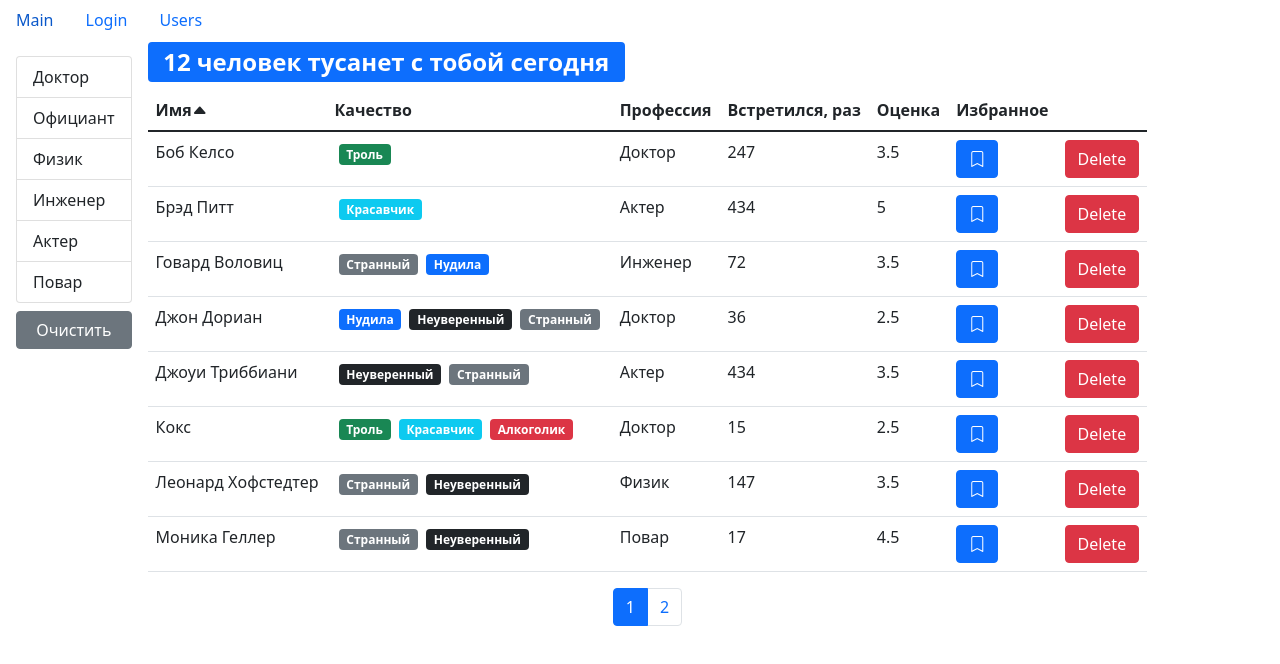
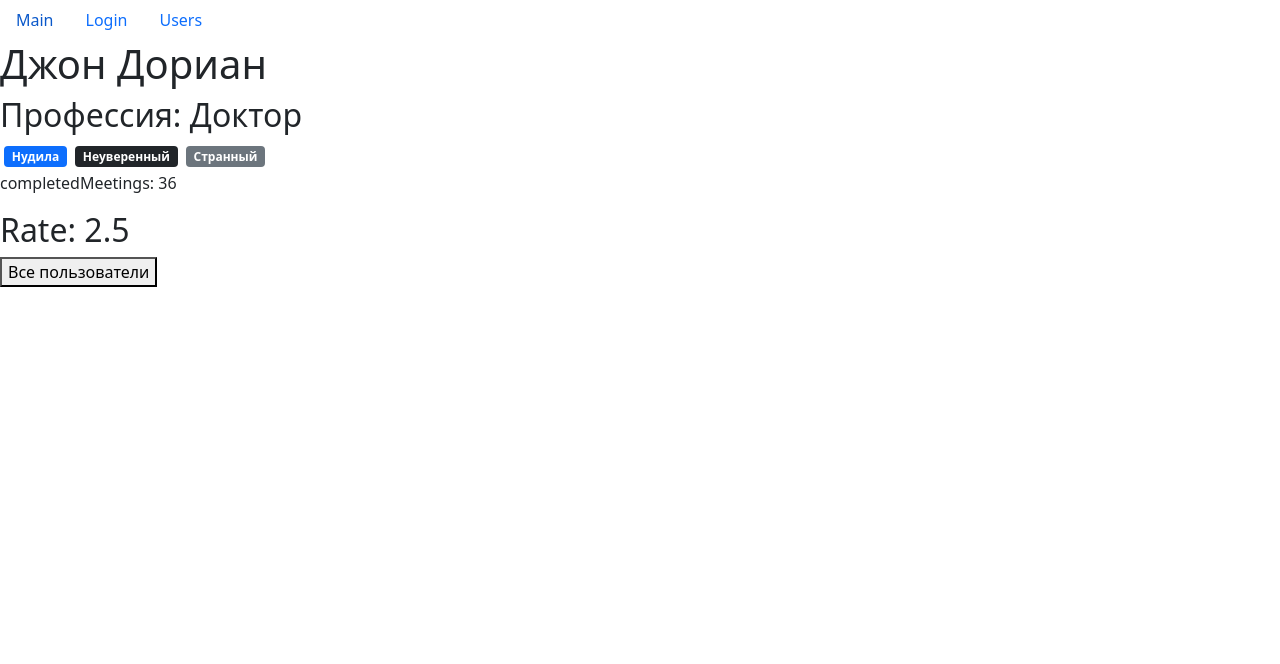
Before and after one commit to FelliniFeed/Course-project, a React (Create React App) app: page /users/67rdca3eeb7f6fgeed471815 in a window 1280 px wide. Shown: the top 664 px of the page. Built offline with nearby package versions, Linux system fonts and the light colour scheme.

Commit message:
add a searchQuery and userPage with userList

```diff
--- a/src/components/App.js
+++ b/src/components/App.js
@@ -1,13 +1,21 @@
 import React from "react";
-import { Route } from "react-router-dom";
+import { Route, Switch } from "react-router-dom";
 import NavBar from "./navBar";
 import Users from "./users";
+import MainPage from "./mainPage";
+import Login from "./login";
 
 const App = () => {
     return (
         <div>
             <NavBar/>
-            <Route path="/users" component={Users}/>
+            <Switch>
+                <Route path="/users/:userId?" component={Users}/>
+                <Route path="/users" component={Users}/>
+                <Route path="/login" component={Login}/>
+                <Route path="/" component={MainPage}/>
+            </Switch>
+
         </div>
     );
 };
--- /dev/null
+++ b/src/components/login.jsx
@@ -0,0 +1,9 @@
+import React from "react";
+
+const Login = () => {
+    return (
+        <h1>Login</h1>
+    );
+};
+
+export default Login;
--- /dev/null
+++ b/src/components/mainPage.jsx
@@ -0,0 +1,9 @@
+import React from "react";
+
+const MainPage = () => {
+    return (
+        <h1>Main Page</h1>
+    );
+};
+
+export default MainPage;
--- a/src/components/user.jsx
+++ b/src/components/user.jsx
@@ -2,6 +2,7 @@ import React from "react";
 import Qualitie from "./qualitie";
 import BookMark from "./bookmark";
 import PropTypes from "prop-types";
+import { NavLink } from "react-router-dom";
 
 const User = ({
     name,
@@ -17,7 +18,7 @@ const User = ({
     return (
         <>
             <tr>
-                <td>{name}</td>
+                <NavLink to="users/:userId">{name}</NavLink>
                 <td>
                     {qualities.map((qualitie) => (
                         <Qualitie key={qualitie._id} {...qualitie} />
--- /dev/null
+++ b/src/components/userPage.jsx
@@ -0,0 +1,36 @@
+import React, { useState, useEffect } from "react";
+import api from "../api";
+import { useHistory } from "react-router-dom";
+import QualitiesList from "./qualitiesList";
+import PropType from "prop-types";
+
+const UserPage = ({ userId }) => {
+    const history = useHistory();
+    const [user, setUser] = useState();
+    useEffect(() => {
+        api.users.getById(userId).then((data) => setUser(data));
+    });
+    const handleClick = () => {
+        history.push("/users");
+    };
+    if (user) {
+        return (
+            <div>
+                <h1>{user.name}</h1>
+                <h2>Профессия: {user.profession.name}</h2>
+                <QualitiesList qualities={user.qualities}/>
+                <p>completedMeetings: {user.completedMeetings}</p>
+                <h2>Rate: {user.rate}</h2>
+                <button onClick={handleClick}>Все пользователи</button>
+            </div>
+        );
+    } else {
+        return <h1>Loading</h1>;
+    }
+};
+
+UserPage.propType = {
+    userId: PropType.string.isRequired
+};
+
+export default UserPage;
--- a/src/components/users.jsx
+++ b/src/components/users.jsx
@@ -1,117 +1,17 @@
-import React, { useState, useEffect } from "react";
-import { paginate } from "../utils/paginate";
-import Pagination from "./pagination";
-import GroupList from "./groupList";
-import PropTypes from "prop-types";
-import api from "../api";
-import SearchStatuis from "./searchStatus";
-import UsersTable from "./usersTable";
-import _ from "lodash";
+import React from "react";
+import { useParams } from "react-router-dom";
+import UserPage from "./userPage";
+import UsersList from "./usersList";
 
 const Users = () => {
-    const pageSize = 8;
-
-    const [currentPage, setCurrentPage] = useState(1);
-    const [professions, setProfessions] = useState();
-    const [selectedProf, setSelectedProf] = useState();
-    const [sortBy, setSortBy] = useState({ path: "name", order: "asc" });
-
-    const [users, setUsers] = useState();
-
-    useEffect(() => {
-        api.users.fetchAll().then((data) => setUsers(data));
-    }, []);
-
-    const handleDelete = (userId) =>
-        setUsers(users.filter((user) => user._id !== userId));
-
-    const handleToggleBookmark = (id) => {
-        setUsers(
-            users.map((user) => {
-                if (user._id === id) {
-                    return { ...user, bookmark: !user.bookmark };
-                }
-                return user;
-            })
-        );
-    };
-
-    useEffect(() => {
-        api.professions.fetchAll().then((data) => setProfessions(data));
-    }, []);
-
-    useEffect(() => {
-        setCurrentPage(1);
-    }, [selectedProf]);
-
-    const handleProfessionSelect = (item) => {
-        setSelectedProf(item);
-    };
-
-    const handlePageChange = (pageIndex) => {
-        setCurrentPage(pageIndex);
-    };
-
-    const handleSort = (item) => {
-        setSortBy(item);
-    };
-
-    if (users) {
-        const filteredUsers = selectedProf
-            ? users.filter(
-                (user) =>
-                    JSON.stringify(user.profession) ===
-                    JSON.stringify(selectedProf)
-            )
-            : users;
-
-        const count = filteredUsers.length;
-        const sortUsers = _.orderBy(filteredUsers, [sortBy.path], [sortBy.order]);
-        const userCrop = paginate(sortUsers, currentPage, pageSize);
-        const clearFilter = () => {
-            setSelectedProf();
-        };
-
-        return (
-            <div className="d-flex">
-                {professions && (
-                    <div className="d-flex flex-column flex-shrink-0 p-3">
-                        <GroupList
-                            selectedItem = {selectedProf}
-                            items = {professions}
-                            onItemSelect = {handleProfessionSelect}
-                        />
-                        <button className="btn btn-secondary mt-2" onClick={clearFilter}>Очистить</button>
-                    </div>
-                )}
-                <div className="d-flex flex-column">
-                    <SearchStatuis length={count} />
-                    {count > 0 && (
-                        <UsersTable
-                            users={userCrop}
-                            onSort={handleSort}
-                            selectedSort={sortBy}
-                            onDelete={handleDelete}
-                            onToggleBookmark={handleToggleBookmark}
-                        />
-                    )}
-                    <div className="d-flex justify-content-center">
-                        <Pagination
-                            itemsCount={count}
-                            pageSize={pageSize}
-                            currentPage={currentPage}
-                            onPageChange={handlePageChange}
-                        />
-                    </div>
-                </div>
-            </div>
-        );
-    }
-    return "loading";
-};
-
-Users.propTypes = {
-    users: PropTypes.array
+    const params = useParams();
+    const { userId } = params;
+    console.log(userId);
+    return (
+        <>
+            {userId ? <UserPage userId={userId}/> : <UsersList/>}
+        </>
+    );
 };
 
 export default Users;
--- /dev/null
+++ b/src/components/usersList.jsx
@@ -0,0 +1,119 @@
+import React, { useState, useEffect } from "react";
+import { paginate } from "../utils/paginate";
+import Pagination from "./pagination";
+import GroupList from "./groupList";
+import PropTypes from "prop-types";
+import api from "../api";
+import SearchStatuis from "./searchStatus";
+import UsersTable from "./usersTable";
+import _ from "lodash";
+
+const UsersList = () => {
+    const pageSize = 8;
+
+    const [currentPage, setCurrentPage] = useState(1);
+    const [professions, setProfessions] = useState();
+    const [selectedProf, setSelectedProf] = useState();
+    const [sortBy, setSortBy] = useState({ path: "name", order: "asc" });
+    const [searchQuery, setSearchQuery] = useState("");
+
+    const [users, setUsers] = useState();
+
+    useEffect(() => {
+        api.users.fetchAll().then((data) => setUsers(data));
+    }, []);
+
+    const handleDelete = (userId) =>
+        setUsers(users.filter((user) => user._id !== userId));
+
+    const handleToggleBookmark = (id) => {
+        setUsers(
+            users.map((user) => {
+                if (user._id === id) {
+                    return { ...user, bookmark: !user.bookmark };
+                }
+                return user;
+            })
+        );
+    };
+
+    useEffect(() => {
+        api.professions.fetchAll().then((data) => setProfessions(data));
+    }, []);
+
+    useEffect(() => {
+        setCurrentPage(1);
+    }, [selectedProf, searchQuery]);
+
+    const handleProfessionSelect = (item) => {
+        if (searchQuery !== "") setSearchQuery("");
+        setSelectedProf(item);
+    };
+
+    const handlePageChange = (pageIndex) => {
+        setCurrentPage(pageIndex);
+    };
+
+    const handleSort = (item) => {
+        setSortBy(item);
+    };
+
+    if (users) {
+        const filteredUsers = selectedProf
+            ? users.filter(
+                (user) =>
+                    JSON.stringify(user.profession) ===
+                    JSON.stringify(selectedProf)
+            )
+            : users;
+
+        const count = filteredUsers.length;
+        const sortUsers = _.orderBy(filteredUsers, [sortBy.path], [sortBy.order]);
+        const userCrop = paginate(sortUsers, currentPage, pageSize);
+        const clearFilter = () => {
+            setSelectedProf();
+        };
+
+        return (
+            <div className="d-flex">
+                {professions && (
+                    <div className="d-flex flex-column flex-shrink-0 p-3">
+                        <GroupList
+                            selectedItem = {selectedProf}
+                            items = {professions}
+                            onItemSelect = {handleProfessionSelect}
+                        />
+                        <button className="btn btn-secondary mt-2" onClick={clearFilter}>Очистить</button>
+                    </div>
+                )}
+                <div className="d-flex flex-column">
+                    <SearchStatuis length={count} />
+                    {count > 0 && (
+                        <UsersTable
+                            users={userCrop}
+                            onSort={handleSort}
+                            selectedSort={sortBy}
+                            onDelete={handleDelete}
+                            onToggleBookmark={handleToggleBookmark}
+                        />
+                    )}
+                    <div className="d-flex justify-content-center">
+                        <Pagination
+                            itemsCount={count}
+                            pageSize={pageSize}
+                            currentPage={currentPage}
+                            onPageChange={handlePageChange}
+                        />
+                    </div>
+                </div>
+            </div>
+        );
+    }
+    return "loading";
+};
+
+UsersList.propTypes = {
+    users: PropTypes.array
+};
+
+export default UsersList;
--- a/src/components/usersTable.jsx
+++ b/src/components/usersTable.jsx
@@ -3,10 +3,17 @@ import PropTypes from "prop-types";
 import Bookmark from "./bookmark";
 import QualitiesList from "./qualitiesList";
 import Table from "./table";
+import { Link } from "react-router-dom";
 
-const UsersTable = ({ users, onSort, selectedSort, onToggleBookmark, onDelete, ...rest }) => {
+const UsersTable = ({ users, onSort, selectedSort, onToggleBookmark, onDelete }) => {
     const columns = {
-        name: { path: "name", name: "Имя" },
+        name: {
+            path: "name",
+            name: "Имя",
+            component: (user) => (
+                <Link to={`/users/${user._id}`}>{user.name}</Link>
+            )
+        },
         qualities: { name: "Качество", component: (user) => (<QualitiesList qualities={user.qualities}/>) },
         profession: { path: "profession.name", name: "Профессия" },
         completedMeetings: {
```
Also changed, not shown: src/components/navBar.jsx (+4 -3 lines).
